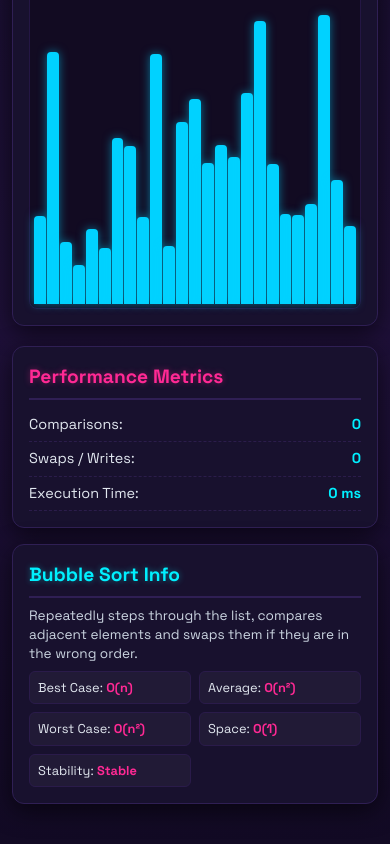
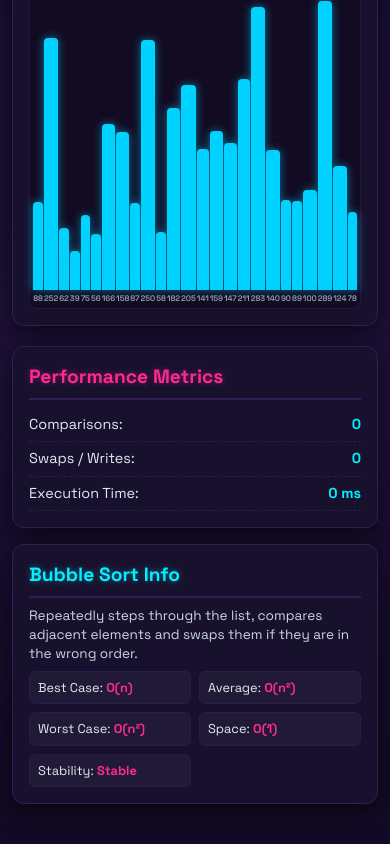
Before and after one commit to akshitaa-byte/SortSenseii, a React (Create React App) app: page / in a window 390 px wide. Shown: the part 1203-2047 px from the top of the page. Built offline with nearby package versions, Linux system fonts and the light colour scheme.

Commit message:
Always display number labels under bars in Single Mode and Race Mode across all devices

```diff
--- a/src/App.css
+++ b/src/App.css
@@ -1139,7 +1139,12 @@ input[type="range"] {
   }
 
   .bar-label {
-    display: none;
+    font-size: 0.5rem;
+    margin-top: 2px;
+    width: 100%;
+    text-align: center;
+    overflow: hidden;
+    white-space: nowrap;
   }
 
   .studio-mode-selector {
--- a/src/App.js
+++ b/src/App.js
@@ -757,7 +757,7 @@ function App() {
                             boxShadow: theme === "night" ? `0 0 10px ${barColor}88` : "none",
                           }}
                         ></div>
-                        {arraySingle.length <= 30 && <span className="bar-label">{value}</span>}
+                        <span className="bar-label">{value}</span>
                       </div>
                     );
                   })}
@@ -854,6 +854,7 @@ function App() {
                                   boxShadow: theme === "night" ? `0 0 8px ${barColor}88` : "none",
                                 }}
                               ></div>
+                              <span className="bar-label">{value}</span>
                             </div>
                           );
                         })}
```
